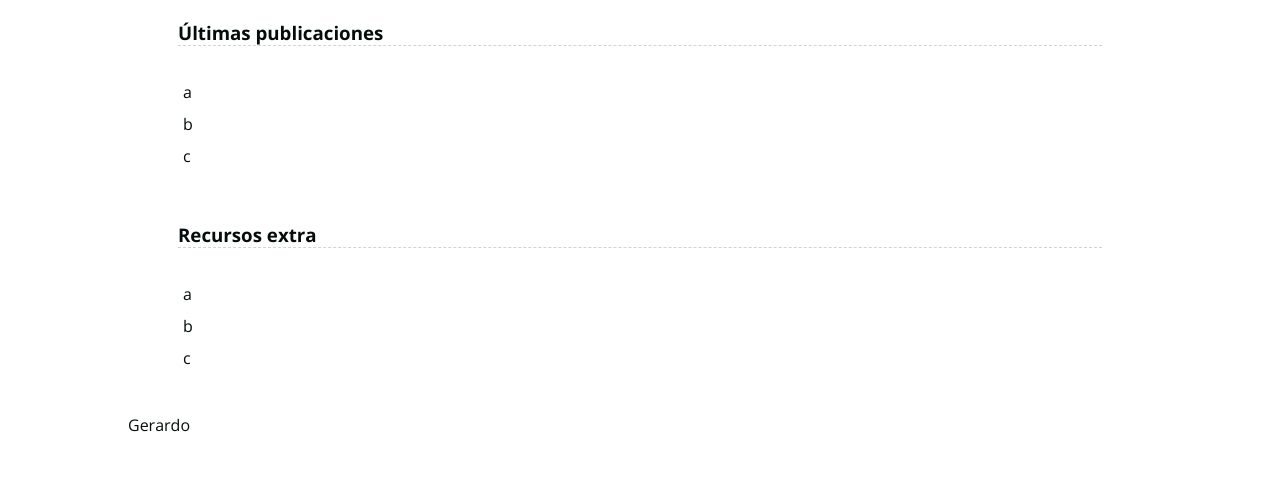
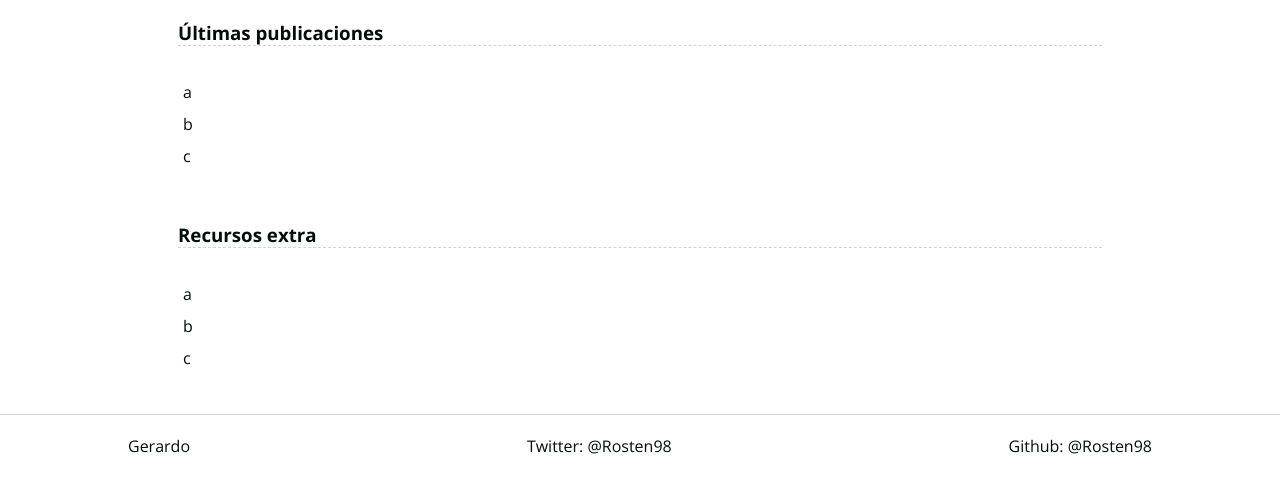
Before and after one commit to Rosten98/gerodev, a Jekyll site: the page built from index.html, in a window 1280 px wide. Shown: the part 825-1302 px from the top of the page. Built offline with Jekyll 4.4.1, drawn with Linux system fonts in a browser that asks for light colours; some web fonts are replaced; before the commit the page ends 1261 px from its top, so only the background shows below that.

Commit message:
Basic styling for footer

```diff
--- a/_includes/footer.html
+++ b/_includes/footer.html
@@ -1,3 +1,7 @@
 <footer>
-  <p><a href="/">Gerardo</a></p>
+  <div class="container">
+    <p><a href="/">Gerardo</a></p>
+    <p>Twitter: @Rosten98</p>
+    <p>Github: @Rosten98</p>
+  </div>
 </footer>
--- a/_layouts/default.html
+++ b/_layouts/default.html
@@ -6,7 +6,7 @@
       <main>
         {{ content }}
       </main>
-      {% include footer.html %}
     </div>
+    {% include footer.html %}
   </body>
 </html>
--- a/_sass/_layout.scss
+++ b/_sass/_layout.scss
@@ -93,3 +93,18 @@ div.card span{
 a.link-to-post{
   color: $font-color
 }
+
+footer{
+  width: 100%;
+  padding: 20px 0;
+  border-top: 1px solid lightgrey;
+  margin-top: 25px;
+  div.container{
+    display: flex;
+    justify-content: space-between;
+    align-items: space-between;
+    p{
+      display: inline-block;
+    }
+  }
+}
```
